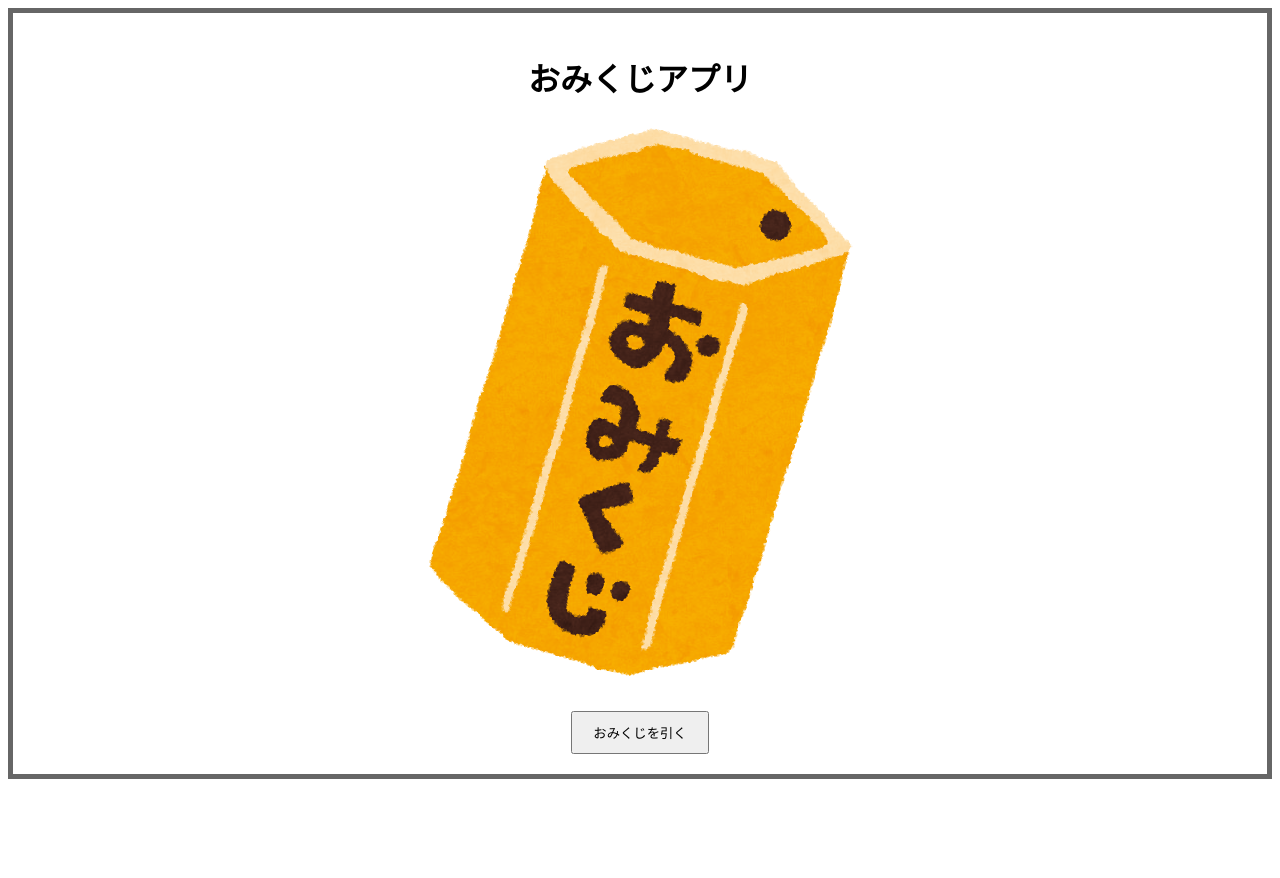
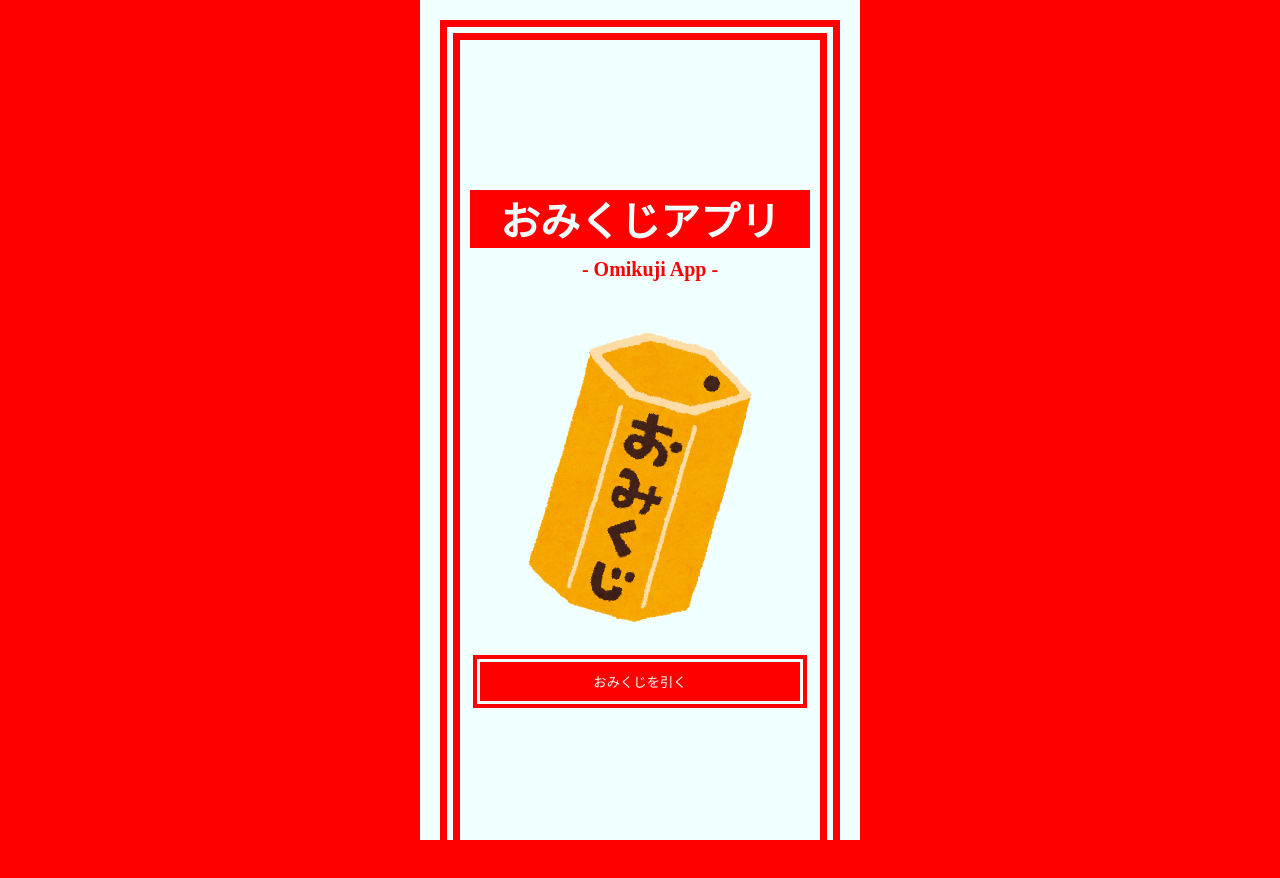
Before and after one commit to sapopo888/omikuji-20250928, a plain HTML site: page index.html in a window 1280 px wide. Before the commit the page ends 800 px from the top, so only its background shows below. Drawn offline with Linux system fonts and the light colour scheme.

Commit message:
CSS調整

```diff
--- a/style.css
+++ b/style.css
@@ -1,18 +1,73 @@
+html {
+  background-color: red;
+}
+
+body {
+  background-color: azure;
+  padding: 20px;
+  font-family: "Yu Mincho", "Hiragino Mincho ProN", "Hiragino Mincho Pro";
+  max-width: 400px;
+  height: 100vh;
+  display: block;
+  margin: 0 auto;
+}
+
 .omikuji {
   text-align: center;
-  padding: 20px;
-  border: 5px solid #666;
+  padding: 10px;
+  border: double 20px red;
+  height: 100%;
+  display: flex;
+  flex-direction: column;
+  justify-content: center;
 }
 
 .omikuji-headline {
-  margin-bottom: 20px;
+  margin: 0 0 80px;
+  font-size: 40px;
+  background-color: red;
+  color: azure;
+  font-weight: bold;
+  position: relative;
+
+  &::after {
+    content: "- Omikuji App -";
+    position: absolute;
+    width: 100%;
+    left: 0;
+    top: 100%;
+    color: red;
+    font-size: 20px;
+    padding: 10px;
+  }
+}
+
+@keyframes shake {
+  0% { transform: rotate(0deg);}
+  5% { transform: rotate(10deg);}
+  10% { transform: rotate(-10deg);}
+  15% { transform: rotate(10deg);}
+  20% { transform: rotate(-10deg);}
+  25% { transform: rotate(0deg);}
+  100% { transform: rotate(0deg);}
 }
 
 .omikuji-result {
   margin-bottom: 20px;
+  animation: shake 2.5s 2s ease-in-out;
+
+  > img {
+    width: auto;
+    height: 300px;
+  }
 }
 
 .omikuzi-button {
   padding: 10px 20px;
   cursor: pointer;
+  display: inline-block;
+  background-color: red;
+  font-family: "Yu Mincho", "Hiragino Mincho ProN", "Hiragino Mincho Pro";
+  color: azure;
+  border: double 10px;
 }
```
